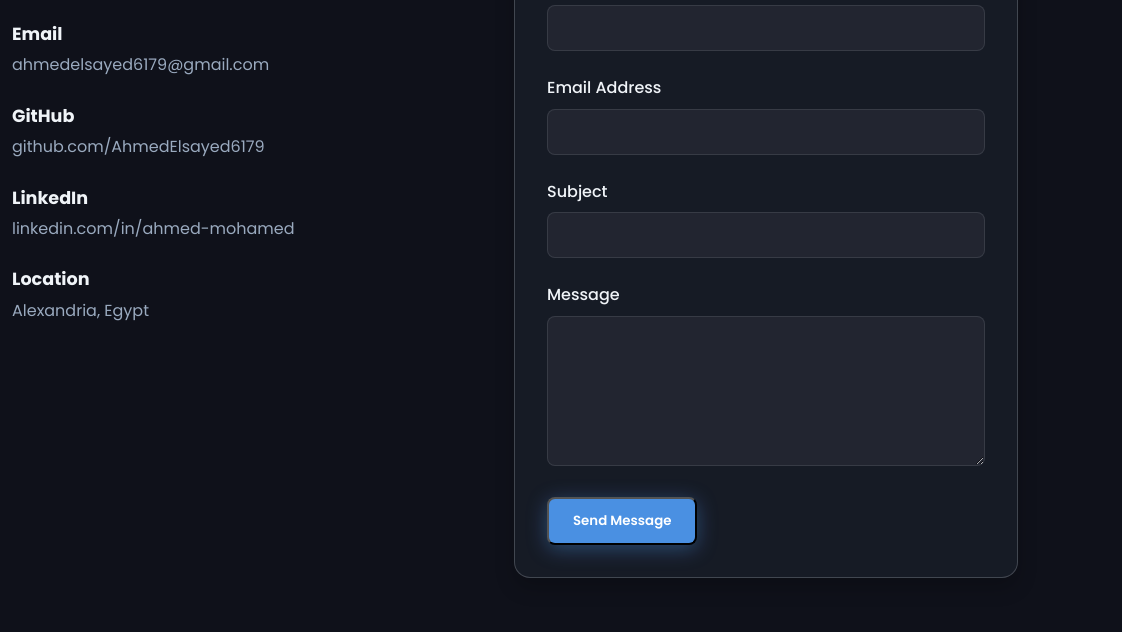
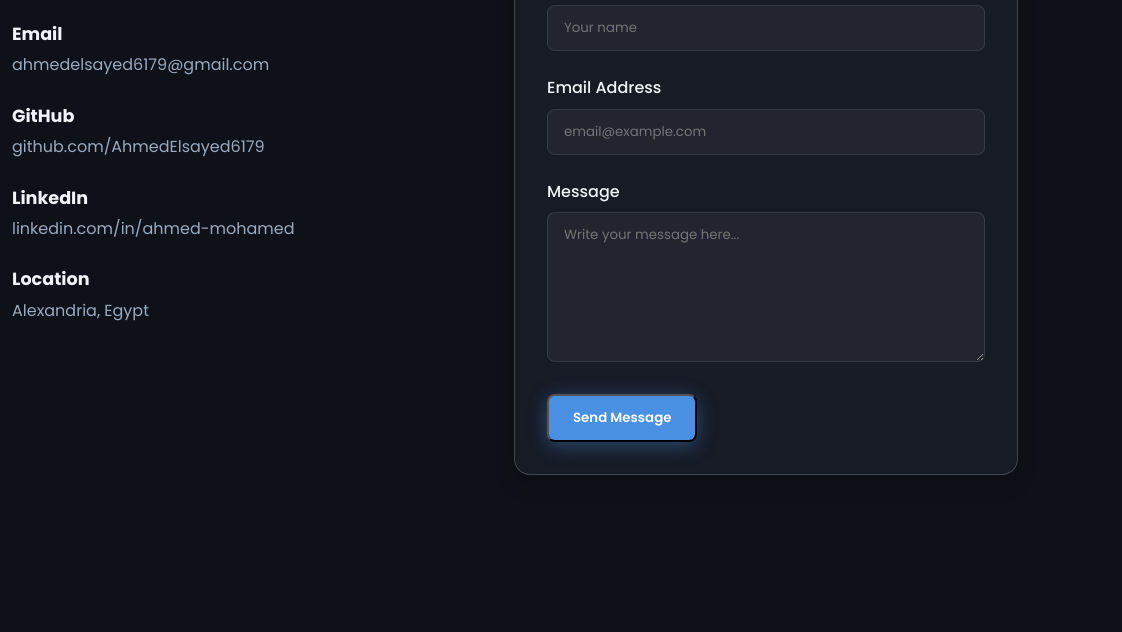
Before and after one commit to AhmedElsayed6179/Portfolio, a plain HTML site: page index.html in a window 1280 px wide. Shown: the part 6968-7600 px from the top of the page, 158-1280 px from the left. Drawn offline with nearby package versions, Linux system fonts and the light colour scheme; animation ran at ten frames a second.

Commit message:
Update index.html

```diff
--- a/index.html
+++ b/index.html
@@ -531,25 +531,20 @@
                 </div>
             </div>
             <div class="contact-form" data-aos="fade-left">
-                <form>
+                <form id="contact-form" method="POST">
                     <div class="form-group">
                         <label for="name">Your Name</label>
-                        <input type="text" id="name" class="form-control" required>
+                        <input type="text" name="name" id="name" class="form-control" placeholder="Your name" required>
                     </div>
                     <div class="form-group">
                         <label for="email">Email Address</label>
-                        <input type="email" id="email" class="form-control" required>
-                    </div>
-                    <div class="form-group">
-                        <label for="subject">Subject</label>
-                        <input type="text" id="subject" class="form-control" required>
+                        <input type="email" name="email" placeholder="email@example.com" id="email" class="form-control" required>
                     </div>
                     <div class="form-group">
                         <label for="message">Message</label>
-                        <textarea id="message" class="form-control" required></textarea>
+                        <textarea id="message" name="message" rows="4" placeholder="Write your message here..." class="form-control" required></textarea>
                     </div>
-                    <span id="SendError"></span>
-                    <button type="submit" id="SendBtn" class="btn btn-primary">Send Message</button>
+                    <button type="submit" id="SendBtn" class="btn btn-primary"><span>Send Message</span></button>
                 </form>
             </div>
         </div>
```
